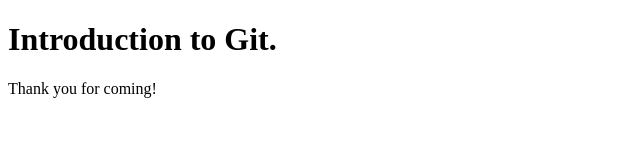
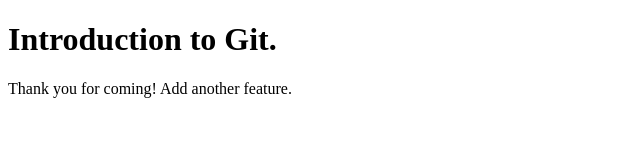
Before and after one commit to unijasp/qh-git-demo, a plain HTML site: page index.html in a window 1280 px wide. Shown: the whole page, without its empty margins (0-640 px from the left). Drawn offline with Linux system fonts and the light colour scheme.

Commit message:
Added 3rd feature.

```diff
--- a/index.html
+++ b/index.html
@@ -7,6 +7,6 @@
 </head>
 <body>
     <h1>Introduction to Git.</h1>
-    <p>Thank you for coming!</p>
+    <p>Thank you for coming! Add another feature.</p>
 </body>
 </html>
```
